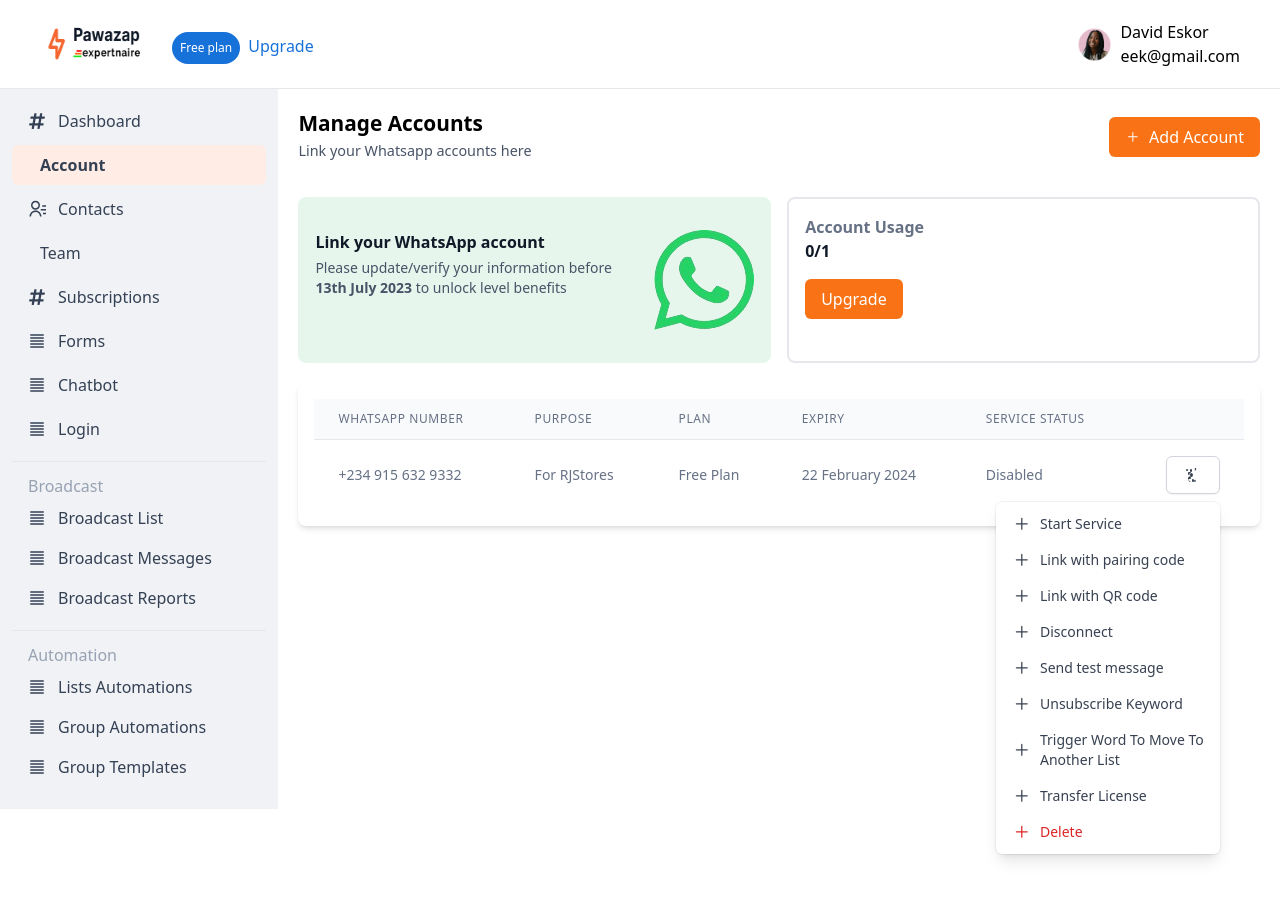
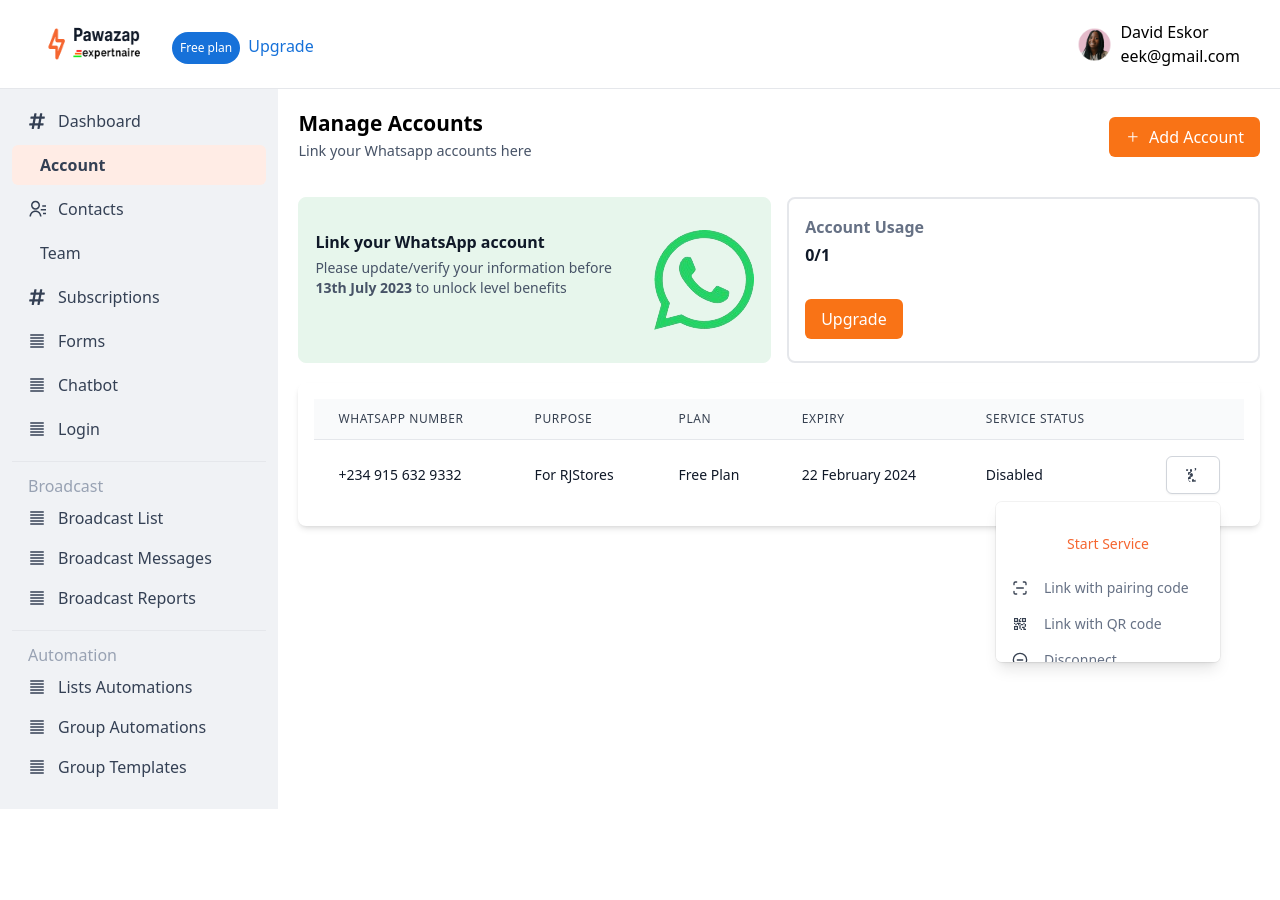
Before and after one commit to josiah-ade/my, a Next.js app: page /user/account in a window 1280 px wide. Both pictures are taken after a click on the button 1193 px from the left and 475 px from the top of the page. Shown: the top 900 px of the page. Built offline with nearby package versions, Linux system fonts and the light colour scheme.

Commit message:
correction

```diff
--- a/src/components/table/table.tsx
+++ b/src/components/table/table.tsx
@@ -1,13 +1,13 @@
 import React from 'react';
 import { Menu, Transition } from '@headlessui/react';
 import { Fragment } from 'react';
-import { TableHeader } from '@/core/table.interface';
+import { TableHeader } from '@/core/types/data.interface';
 
 
 
 
 interface TableProps<T=unknown> {
-  headers: TableHeader[];
+  headers: TableHeader;
   data: T[];
   actions: { text: string; icon?: JSX.Element }[];
   isOpen: boolean;
@@ -32,7 +32,7 @@
                   <th
                     key={header.title}
                     scope="col"
-                    className="px-6 py-3 text-left text-xs font-medium text-gray-500 uppercase tracking-wider"
+                    className="px-6 py-3 text-left text-xs font-medium text-gray-700 uppercase tracking-wider"
                   >
                     {header.title}
                   </th>
@@ -51,7 +51,7 @@
                     return (
                       <td
                         key={rowIndex}
-                        className="px-6 py-4 whitespace-nowrap text-sm text-gray-500"
+                        className={`px-6 py-1 whitespace-nowrap text-sm text-gray-900 ${row[header.field as keyof typeof row] === "Disabled" ? '' : ''}`}
                       >
                         {`${row[header.field as keyof typeof row]}`}
                       </td>
@@ -78,15 +78,16 @@
                         leaveFrom="transform opacity-100 scale-100"
                         leaveTo="transform opacity-0 scale-95"
                       >
-                        <Menu.Items className="origin-top-right absolute right-0 mt-2 w-56 rounded-md shadow-lg bg-white ring-1 ring-black ring-opacity-5 focus:outline-none">
-                          <div className="py-1">
+                        <Menu.Items className="origin-top-right absolute right-0 mt-2 w-56 max-h-40 overflow-y-auto rounded-md shadow-lg bg-white ring-1 ring-black ring-opacity-5 focus:outline-none">
+                          <div className="py-4">
+                            <p className='text-center text-sm text-primary-base p-4'>Start Service</p>
                             {actions.map(function (action, actionIndex) {
                               return (
                                 <Menu.Item key={actionIndex}>
                                   {({ active }) => (
                                     <a
                                       href="#"
-                                      className={`${
+                                      className={`text-center text-sm flex items-center space-x-2 ${
                                         active ? 'bg-gray-100' : ''
                                       } flex items-center px-4 py-2 text-sm ${
                                         action.text === 'Delete'
@@ -100,7 +101,13 @@
                                           {action.icon}
                                         </span>
                                       )}
+                                      <span className={`text-gray-500 tex-sm ${
+                                        action.text === 'Delete'
+                                          ? 'text-red-600'
+                                          : 'text-gray-500'
+                                      }`}>
                                       {action.text}
+                                      </span>
                                     </a>
                                   )}
                                 </Menu.Item>
--- /dev/null
+++ b/src/core/const/icons/icons.tsx
@@ -0,0 +1,22 @@
+import React from 'react';
+import { GoPlus } from 'react-icons/go';
+import { FaTrash, FaEdit, FaCheck, FaTimes } from 'react-icons/fa';
+import { MdAddCircle, MdRemoveCircle } from 'react-icons/md';
+import { LuScanLine } from "react-icons/lu";
+import { MdOutlineQrCode2 } from "react-icons/md";
+import { MdQrCode2 } from "react-icons/md";
+import { FiMinusCircle } from "react-icons/fi";
+import { BiMessageDetail } from "react-icons/bi";
+import { LuHash } from "react-icons/lu";
+import { IoRepeat } from "react-icons/io5";
+import { ImBin } from "react-icons/im";
+import { CiHome } from "react-icons/ci";
+
+export const Link = (props: React.SVGProps<SVGSVGElement>) => <LuScanLine {...props} />;
+export const Qr = (props: React.SVGProps<SVGSVGElement>) => <MdQrCode2 {...props} />;
+export const Circle = (props: React.SVGProps<SVGSVGElement>) => <FiMinusCircle {...props} />;
+export const Message = (props: React.SVGProps<SVGSVGElement>) => <BiMessageDetail {...props} />;
+export const Hash = (props: React.SVGProps<SVGSVGElement>) => <LuHash {...props} />;
+export const Repeat = (props: React.SVGProps<SVGSVGElement>) => <IoRepeat {...props} />;
+export const Bin = (props: React.SVGProps<SVGSVGElement>) => <ImBin {...props} />;
+export const Home = (props: React.SVGProps<SVGSVGElement>) => <CiHome {...props} />;
--- a/src/core/table.interface.ts
+++ /dev/null
@@ -1,5 +0,0 @@
-export interface TableHeader{
-    title: string;
-    field: string;
-    sortable?: boolean;
-}
--- /dev/null
+++ b/src/core/types/data.interface.ts
@@ -0,0 +1,18 @@
+
+export interface Data{
+  text: string;
+  icon: JSX.Element;
+}
+
+export interface TableHeader {
+  field: keyof AccountData;
+  title: string;
+}
+
+export interface AccountData {
+  whatsAppNumber: string;
+  purpose: string;
+  plan: string;
+  expiry: string;
+  serviceStatus: string;
+}
--- a/src/pages/user/account.tsx
+++ b/src/pages/user/account.tsx
@@ -7,8 +7,9 @@
 import { GoPlus } from "react-icons/go";
 
 import Table from "@/components/table/table";
-import { TableHeader } from "@/core/table.interface";
 import Tabs from "@/components/tab/Tab";
+import { Bin, Qr, Circle, Message, Hash, Repeat, Home, Link } from "@/core/const/icons/icons";
+import { AccountData, Data, TableHeader } from "@/core/types/data.interface";
 
 export default function User() {
   const [isOpen, setIsOpen ] = useState(false)
@@ -29,7 +30,7 @@
     {field:'serviceStatus',title:"Service Status"},
 
   ];
-  const data = [
+  const data: AccountData[] = [
     {
       'whatsAppNumber': '+234 915 632 9332',
       'purpose': 'For RJStores',
@@ -38,22 +39,21 @@
       'serviceStatus': 'Disabled',
     },
   ];
-  const actions = [
-    { text: 'Start Service', icon: <GoPlus className="h-5 w-5" /> },
-    { text: 'Link with pairing code', icon: <GoPlus className="h-5 w-5" /> },
-    { text: 'Link with QR code', icon: <GoPlus className="h-5 w-5" /> },
-    { text: 'Disconnect', icon: <GoPlus className="h-5 w-5" /> },
-    { text: 'Send test message', icon: <GoPlus className="h-5 w-5" /> },
-    { text: 'Unsubscribe Keyword', icon: <GoPlus className="h-5 w-5" /> },
-    { text: 'Trigger Word To Move To Another List', icon: <GoPlus className="h-5 w-5" /> },
-    { text: 'Transfer License', icon: <GoPlus className="h-5 w-5" /> },
-    { text: 'Delete', icon: <GoPlus className="h-5 w-5 text-red-600" /> },
+  const actions: Data[] = [
+    { text: 'Link with pairing code', icon: <Link className="h-4 w-4" /> },
+    { text: 'Link with QR code', icon: <Qr className="h-4 w-4" /> },
+    { text: 'Disconnect', icon: <Circle className="h-4 w-4" /> },
+    { text: 'Send test message', icon: <Message className="h-4 w-4" /> },
+    { text: 'Unsubscribe Keyword', icon: <Hash className="h-4 w-4" /> },
+    { text: 'Trigger Word To Move To Another List', icon: <Hash className="h-4 w-4" /> },
+    { text: 'Transfer License', icon: <Repeat className="h-4 w-4" /> },
+    { text: 'Delete', icon: <Bin className="h-4 w-4 text-red-600" /> },
   ];
 
   const tabs = [
     {
       label: 'Link with Pairing Code',
-      icon: <GoPlus />,
+      icon: <Home />,
       content: (
         <div className="max-w-md mx-auto bg-white p-6 rounded-lg">
           <h2 className="text-black text-[1.2rem] font-semibold mb-4">How to Link with pairing code</h2>
@@ -93,7 +93,7 @@
     },
     {
       label: 'Link with QR Code',
-      icon: <GoPlus />,
+      icon: <Qr />,
       content: (
         <div className="max-w-md mx-auto bg-white p-6 rounded-lg">
           <h2 className="text-black text-[1.2rem] font-semibold mb-4">How to Link with QR code</h2>
@@ -156,9 +156,9 @@
               <section className="px-4 py-4 mt-4 lg:mt-0 lg:w-[50%] border-2 border-[#F7F9F] rounded-lg">
                 <div className="rounded-lg">
                   <p className="text-[0.9] text-gray-500 font-bold">Account Usage</p>
-                  <p className="text-[1rem] font-bold text-gray-900">0/1</p>
+                  <p className="text-[1rem] font-bold text-gray-900 mt-1">0/1</p>
                 </div>
-                <div className="mt-4">
+                <div className="mt-8">
                   <Button primary>
                     Upgrade
                 </Button>
--- a/tailwind.config.ts
+++ b/tailwind.config.ts
@@ -26,6 +26,7 @@
         "primary-6": "#667185",
         "primary-7": "#98A2B3",
         "success": "#0F973D",
+        "primary-base": "#F56630",
       },
       screens: {
         'xs': "10px",
```
